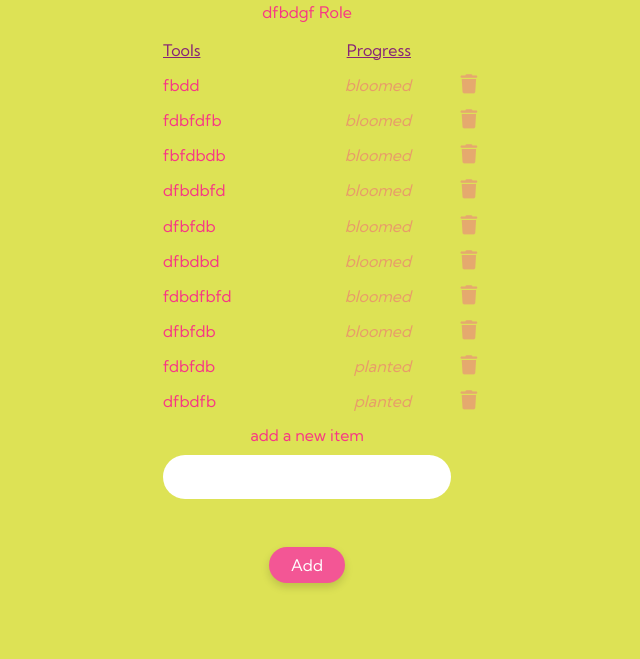
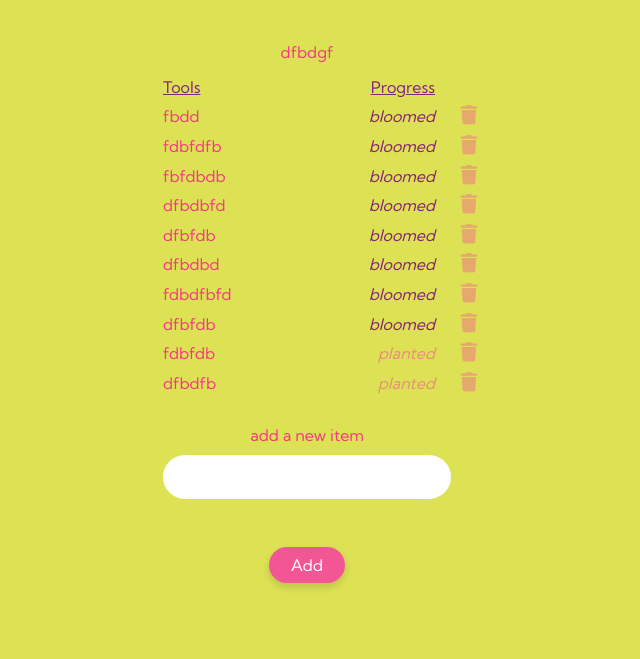
Before and after one commit to Berilkdd/skillsproutify, a Django app: page /learning/items/49/ in a window 1280 px wide. Shown: the part 64-723 px from the top of the page, without its empty margins (333-973 px from the left). Run offline with Django 4.2, Linux system fonts and the light colour scheme; a user stored in the database is signed in; data comes from the database, SQL or seed files in the repository; both versions use the stored data as it was after the commit; some libraries are stand-ins or nearby versions; some web fonts are replaced.

Commit message:
Add functionality to resource items page

```diff
--- a/learning/templates/learning/resource_items.html
+++ b/learning/templates/learning/resource_items.html
@@ -4,19 +4,25 @@
 {% block content %}
 
 <div class="inner-box-learning">
-    <div class="mt-2">
+    <div class="mt-5">
+        <a href="{% url 'role_resources' resource.job_role.id %}" class="nav-link">
             <p class="primary-description mb-2">
-            {{ resource.job_role.title }} Role
+                {{ resource.job_role.title }}
             </p>
+        </a>
 
+        {% if items %}
             <div class="item-row">
                 <span class="primary-description item-text table-header">
                     {{ resource.name }}
                 </span>
+                <form>
                     <span class="primary-description status-field table-header">
                         Progress
                     </span>
+                </form>
             </div>
+        {% endif %}
 
         {% for item in items %}
             <div class="item-row">
@@ -24,9 +30,13 @@
                     {{ item.name }}
                 </span>
 
-                <span class="primary-description status-field">
+                <form action="{% url 'toggle_item_status' item.id %}" method="POST">
+                    {% csrf_token %}
+
+                    <button type="submit" class="primary-description status-field status-{{ item.status }}">
                         {{ item.status }}
-                </span>
+                    </button>
+                </form>
 
                 <!--Button for confirmation box -->
 
@@ -66,7 +76,8 @@
         {% empty %}
 
             <p class="primary-description text-center mt-5" style="opacity: 0.5;">
-                no items left. add a new one below!
+                your progress list is empty.<br>
+                let's add something new below!
             </p>
 
         {% endfor %}
--- a/learning/urls.py
+++ b/learning/urls.py
@@ -7,4 +7,5 @@ urlpatterns = [
     path('<int:role_id>/', views.role_resources, name='role_resources'),
     path('items/<int:resource_id>/', views.resource_items, name='resource_items'),
     path('learning-delete/<str:item_type>/<int:item_id>/', views.delete_item, name='delete_item'),
+    path('items/<int:item_id>/toggle/', views.toggle_item_status, name='toggle_item_status'),
 ]
--- a/learning/views.py
+++ b/learning/views.py
@@ -119,6 +119,19 @@ def delete_item(request, item_type, item_id):
 
     return redirect(redirect_target)
 
+@login_required
+def toggle_item_status(request, item_id):
+    item = get_object_or_404(ResourceItem, id=item_id, resource__job_role__user=request.user)
+
+    if item.status == 'planted':
+        item.status = 'growing'
+    elif item.status == 'growing':
+        item.status = 'bloomed'
+    else:
+        item.status = 'planted'
+
+    item.save()
+    return redirect('resource_items', resource_id=item.resource.id)
 
 @receiver(email_confirmed)
 def set_email_verified_session(request, email_address, **kwargs):
--- a/static/css/style.css
+++ b/static/css/style.css
@@ -250,7 +250,7 @@ navbar-toggler:hover {
     display: flex;
     align-items: center;
     width: 100%;
-    height: 2.2rem;
+    height: 1.85rem !important;
 }
 
 .items-list {
@@ -262,10 +262,35 @@ navbar-toggler:hover {
 
 .status-field {
     margin-left: auto;
-    padding-right: 2.5rem;
-    opacity: 0.4;
+    margin-right: 1rem;
     font-style: italic;
     cursor: pointer;
+}
+
+.item-row:first-of-type .status-field {
+    padding-right: 0 !important; /* 2.5rem olan boşluğu buraya çekerek kelimeyi tam alttakilerin dikey çizgisine ittik */
+}
+
+.status-planted {
+    color: var(--pink-secondary) !important;
+    opacity: 0.6;
+    background: none;
+    border: none;
+    padding: 0;
+}
+
+.status-growing {
+    color: var(--pink-primary) !important;
+    background: none;
+    border: none;
+    padding: 0;
+}
+
+.status-bloomed {
+    color: #872477 !important;
+    background: none;
+    border: none;
+    padding: 0;
 }
 
 .item-text {
```
Also changed, not shown: db.sqlite3. Lines whose indentation alone changed are shown as unchanged.
